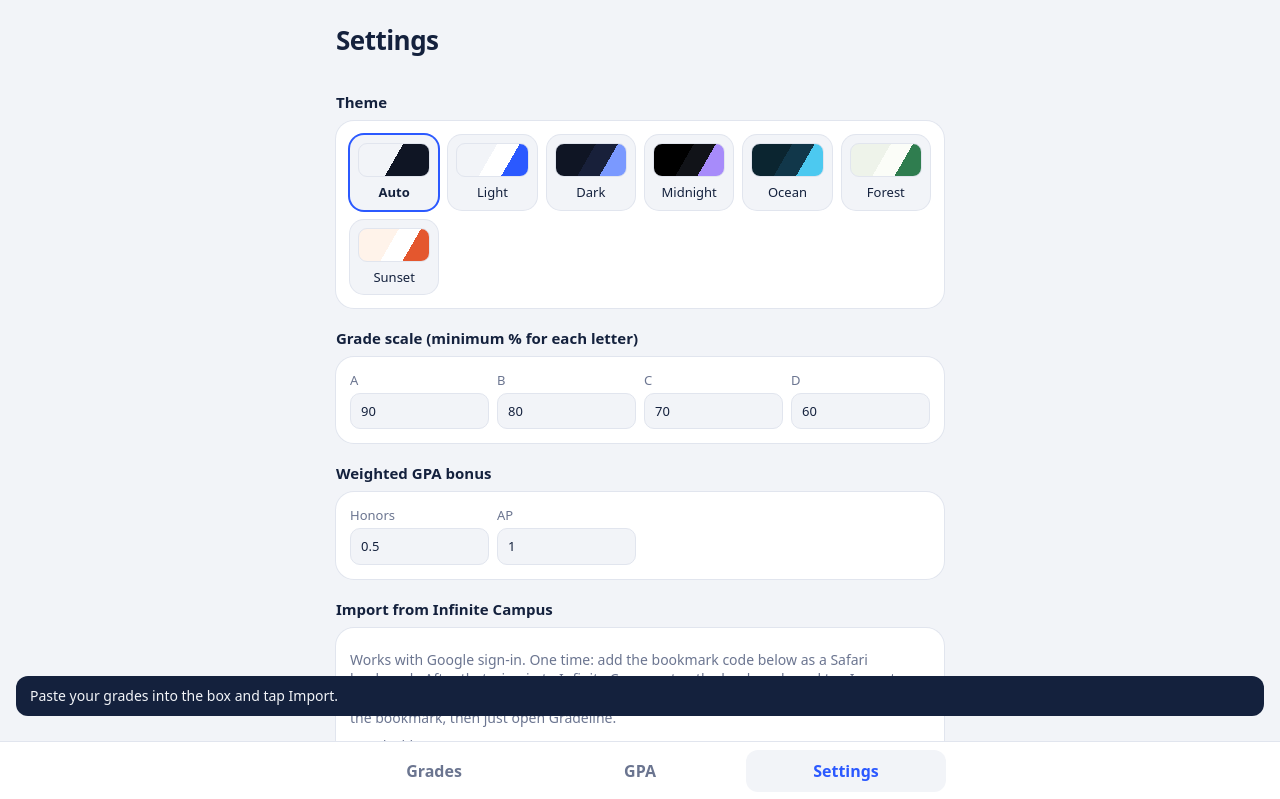
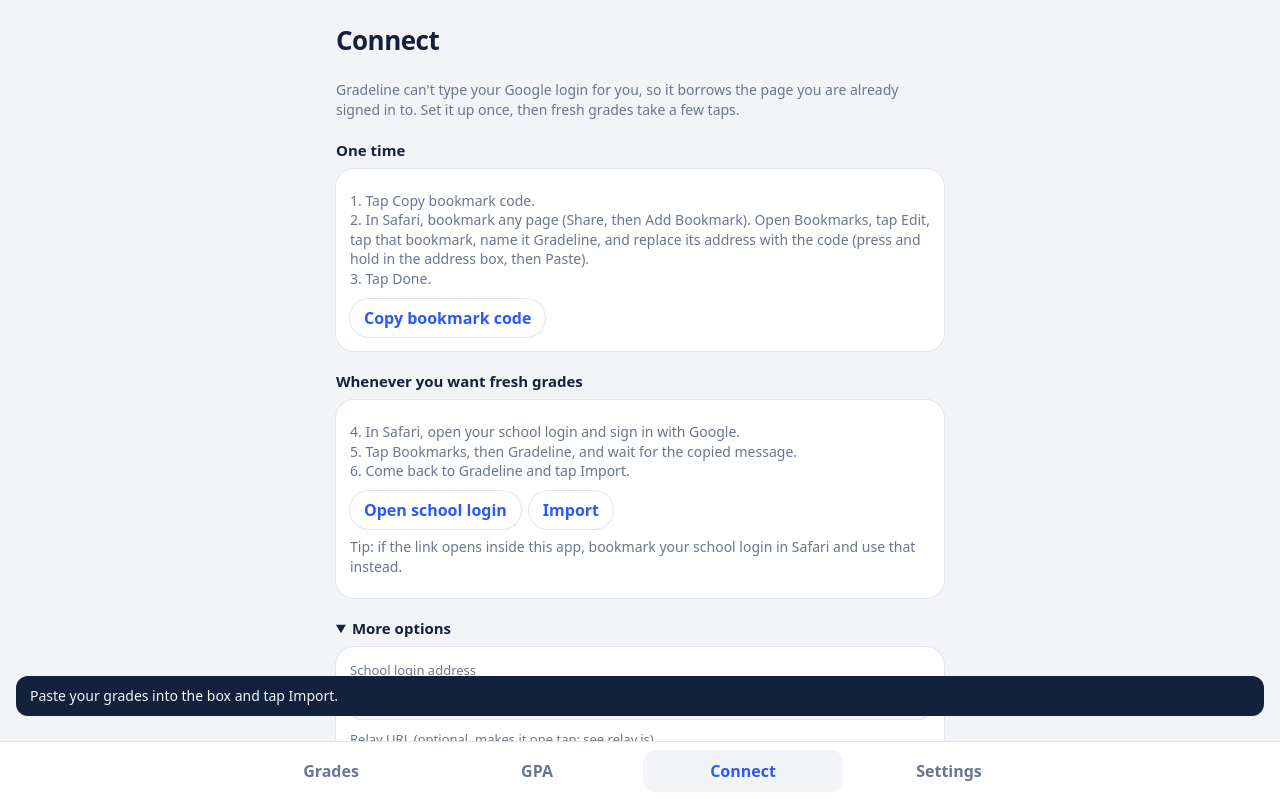
Before and after one commit to alexdifranco/Gradline, a plain HTML site: page index.html in a window 1280 px wide. Both pictures are taken after a click on the button "Import". Shown: the top 799 px of the page. Drawn offline with Linux system fonts and the light colour scheme.

Commit message:
Update index.html

```diff
--- a/index.html
+++ b/index.html
@@ -64,16 +64,18 @@ nav .on{color:var(--accent);background:var(--bg)}
 #toast{position:fixed;left:16px;right:16px;bottom:calc(84px + env(safe-area-inset-bottom));background:var(--ink);color:var(--bg);padding:10px 14px;border-radius:12px;display:none;font-size:14px}
 .themes{display:grid;grid-template-columns:repeat(auto-fill,minmax(88px,1fr));gap:10px}.sw{border:0;border-radius:14px;padding:8px;color:var(--ink);background:var(--bg);box-shadow:0 0 0 1px var(--line);font-size:13px}.sw i{display:block;height:34px;border-radius:9px;margin-bottom:6px;border:1px solid var(--line)}.sw.on{box-shadow:0 0 0 2px var(--accent);font-weight:700}
 summary{cursor:pointer;margin:20px 0 8px;font-size:15px;font-weight:700}
+a.pill{text-decoration:none;display:inline-block}
 .row-btns{display:flex;gap:8px;flex-wrap:wrap;margin-top:10px}
 textarea{min-height:90px;font-size:13px}
 </style></head><body>
 <main id="app"></main><div id="toast" role="status"></div>
-<nav><button data-t="grades">Grades</button><button data-t="gpa">GPA</button><button data-t="settings">Settings</button></nav>
+<nav><button data-t="grades">Grades</button><button data-t="gpa">GPA</button><button data-t="connect">Connect</button><button data-t="settings">Settings</button></nav>
 <script>
 const $=s=>document.querySelector(s),esc=s=>String(s??'').replace(/[&<>"']/g,c=>({'&':'&amp;','<':'&lt;','>':'&gt;','"':'&quot;',"'":'&#39;'}[c])),uid=()=>Math.random().toString(36).slice(2,9),num=v=>{const n=parseFloat(v);return isNaN(n)?null:n};
 const DEF={classes:[],scale:{A:90,B:80,C:70,D:60},bonus:{Regular:0,Honors:.5,AP:1},sync:{proxy:'',base:'',district:'',user:''}};
 let S=(()=>{try{const s=JSON.parse(localStorage.getItem('gl1'));return s?{...DEF,...s}:structuredClone(DEF)}catch{return structuredClone(DEF)}})(),view={t:'grades',id:null},WI={};
 const save=()=>{try{localStorage.setItem('gl1',JSON.stringify(S))}catch{}};
+S.sync=S.sync||{};S.sync.base=S.sync.base||'https://eastchesterny.infinitecampus.org/campus/portal/students/eastchester.jsp';S.sync.district=S.sync.district||'eastchester';
 const THEMES=[['auto','Auto','#f2f4f8','#0f1524','#2b59ff'],['light','Light','#f2f4f8','#fff','#2b59ff'],['dark','Dark','#0f1524','#18203a','#7a99ff'],['midnight','Midnight','#000','#111318','#a78bfa'],['ocean','Ocean','#0b2530','#11374a','#4cc9f0'],['forest','Forest','#eef3ea','#fbfdf8','#2f7d4f'],['sunset','Sunset','#fff3ea','#fff','#e4572e']];
 const curTheme=()=>{try{return localStorage.getItem('gl-theme')||'auto'}catch{return'auto'}};
 function applyMeta(){const m=document.querySelector('meta[name=theme-color]');if(m)m.content=getComputedStyle(document.documentElement).getPropertyValue('--bg').trim()||'#14213d'}
@@ -98,7 +100,7 @@ const ring=p=>`<div class="ring" style="--p:${p==null?0:Math.min(100,p)};--c:var
 const gpaBox=g=>g?`<section class="gpa"><div><small>Weighted GPA</small><b>${g.w.toFixed(2)}</b></div><div><small>Unweighted GPA</small><b>${g.u.toFixed(2)}</b></div></section>`:'';
 function row(c){const p=calc(c),a=calc(c,false),d=p!=null&&a!=null?p-a:0;
  return `<button class="row" data-a="open" data-id="${c.id}">${ring(p)}<span><h3>${esc(c.name)}</h3><small>${esc(c.teacher?c.teacher+', ':'')}${c.lv}</small></span>${Math.abs(d)>.05?`<em class="${d>0?'up':'dn'}">${d>0?'+':''}${d.toFixed(1)}</em>`:''}</button>`}
-function grades(){const g=gpa(),b=S.sync.base||'',ok=/^https:\/\//.test(b);return `<header><h1>Grades</h1><button class="pill" data-a="importnow">Import</button><button class="pill" data-a="addc">Add</button></header>${gpaBox(g)}${S.classes.length?'':'<section class="card"><b>Get your grades in</b><p class="hint">1. Open Settings and add the Import bookmark (one time).<br>2. Sign in to Infinite Campus in Safari and tap the bookmark.<br>3. Come back here and tap Import.</p></section>'}${S.classes.map(row).join('')}<p class="hint">${S.last?'Imported '+new Date(S.last).toLocaleString([],{dateStyle:'medium',timeStyle:'short'})+'. ':''}${ok?`<a href="${esc(b)}" target="_blank" rel="noopener" style="color:var(--accent)">Open Infinite Campus</a>`:''}</p>`}
+function grades(){const g=gpa(),b=S.sync.base||'',ok=/^https:\/\//.test(b);return `<header><h1>Grades</h1><button class="pill" data-a="importnow">Import</button><button class="pill" data-a="addc">Add</button></header>${gpaBox(g)}${S.classes.length?'':'<section class="card"><b>Get your grades in</b><p class="hint">Open the Connect tab. It walks you through a one-time bookmark setup, then signing in with Google and tapping Import.</p></section>'}${S.classes.map(row).join('')}<p class="hint">${S.last?'Imported '+new Date(S.last).toLocaleString([],{dateStyle:'medium',timeStyle:'short'})+'. ':''}${ok?`<a href="${esc(b)}" target="_blank" rel="noopener" style="color:var(--accent)">Open Infinite Campus</a>`:''}</p>`}
 function detail(c){
  if(!c){view.id=null;return grades()}
  const p=calc(c),a=calc(c,false),real=c.items.some(i=>!i.mock),cs=c.cats.length?`<select id="nc">${c.cats.map(k=>`<option>${esc(k.n)}</option>`).join('')}</select>`:'';
@@ -120,25 +122,29 @@ function settings(){const y=S.sync,sc=S.scale,b=S.bonus;
  <h2>Theme</h2><section class="card themes">${THEMES.map(t=>`<button class="sw${t[0]===curTheme()?' on':''}" data-a="theme" data-v="${t[0]}"><i style="background:${t[0]==='auto'?`linear-gradient(120deg,${t[2]} 50%,${t[3]} 50%)`:`linear-gradient(120deg,${t[2]} 0 45%,${t[3]} 45% 70%,${t[4]} 70%)`}"></i>${t[1]}</button>`).join('')}</section>
  <h2>Grade scale (minimum % for each letter)</h2><section class="card two">${['A','B','C','D'].map(k=>`<label>${k}<input type="number" value="${sc[k]}" data-f="s" data-k="${k}"></label>`).join('')}</section>
  <h2>Weighted GPA bonus</h2><section class="card two">${['Honors','AP'].map(k=>`<label>${k}<input type="number" step="0.1" value="${b[k]}" data-f="b" data-k="${k}"></label>`).join('')}</section>
- <h2>Import from Infinite Campus</h2><section class="card"><p class="hint">Works with Google sign-in. One time: add the bookmark code below as a Safari bookmark. After that, sign in to Infinite Campus, tap the bookmark, and tap Import on the Grades tab. With a relay URL (see relay.js), your grades update by themselves: tap the bookmark, then just open Gradeline.</p>
- <label>Portal address<input value="${esc(y.base)}" placeholder="https://campus.yourdistrict.org" data-f="sy" data-k="base"></label>
- <label>Relay URL (optional, makes it one tap)<input value="${esc(y.relay||'')}" placeholder="https://gradeline-relay.you.workers.dev" data-f="sy" data-k="relay"></label>
- <label style="margin-top:10px">Bookmark code${y.relay&&y.key?' (one-tap version)':''}<textarea id="bm" readonly>${esc(bmCode())}</textarea></label><div class="row-btns"><button class="pill" data-a="copybm">Copy bookmark code</button></div>
- <label style="margin-top:14px">Paste grades here<textarea id="ic" placeholder="GRADELINE:[..."></textarea></label><div class="row-btns"><button class="pill" data-a="pasteic">Paste from clipboard</button><button class="pill" data-a="importic">Import</button></div></section>
  <details><summary>Advanced: username and password sync (needs a proxy)</summary><section class="card form"><p class="hint wide">Needs your own grade proxy (worker.js, free on Cloudflare). Your password is sent only to that proxy and is never saved here.</p>
  <label class="wide">Proxy URL<input value="${esc(y.proxy)}" placeholder="https://gradeline.you.workers.dev" data-f="sy" data-k="proxy"></label>
   <label>District name (appName)<input value="${esc(y.district)}" data-f="sy" data-k="district"></label><label>Username<input value="${esc(y.user)}" autocomplete="username" data-f="sy" data-k="user"></label>
  <label class="wide">Password<input id="pw" type="password" autocomplete="current-password"></label><button class="pill wide" data-a="sync">Sync grades</button></section></details>
  <h2>Your data</h2><section class="card"><textarea id="dj" placeholder="Export fills this box. Paste a backup here and choose Import."></textarea>
  <div class="row-btns"><button class="pill" data-a="export">Export</button><button class="pill" data-a="import">Import</button><button class="pill" data-a="demo">Load sample data</button><button class="pill bad" data-a="clear">Erase everything</button></div></section>`}
-function render(){document.querySelectorAll('nav button').forEach(b=>b.classList.toggle('on',b.dataset.t===view.t));$('#app').innerHTML=view.id?detail(cur()):({grades,gpa:gpaV,settings})[view.t]()}
+function connect(){const y=S.sync;return `<header><h1>Connect</h1></header>
+ <p class="hint">Gradeline can't type your Google login for you, so it borrows the page you are already signed in to. Set it up once, then fresh grades take a few taps.</p>
+ <h2>One time</h2><section class="card"><p class="hint">1. Tap Copy bookmark code.<br>2. In Safari, bookmark any page (Share, then Add Bookmark). Open Bookmarks, tap Edit, tap that bookmark, name it Gradeline, and replace its address with the code (press and hold in the address box, then Paste).<br>3. Tap Done.</p><div class="row-btns"><button class="pill" data-a="copybm">Copy bookmark code</button></div></section>
+ <h2>Whenever you want fresh grades</h2><section class="card"><p class="hint">4. In Safari, open your school login and sign in with Google.<br>5. Tap Bookmarks, then Gradeline, and wait for the copied message.<br>6. Come back to Gradeline and tap Import.</p><div class="row-btns"><a class="pill" href="${esc(y.base||'#')}" target="_blank" rel="noopener">Open school login</a><button class="pill" data-a="importnow">Import</button></div><p class="hint">Tip: if the link opens inside this app, bookmark your school login in Safari and use that instead.</p></section>
+ <details><summary>More options</summary><section class="card form">
+ <label class="wide">School login address<input value="${esc(y.base||'')}" data-f="sy" data-k="base"></label>
+ <label class="wide">Relay URL (optional, makes it one tap; see relay.js)<input value="${esc(y.relay||'')}" placeholder="https://gradeline-relay.you.workers.dev" data-f="sy" data-k="relay"></label>
+ <label class="wide">Bookmark code${y.relay&&y.key?' (one-tap version)':''}<textarea id="bm" readonly>${esc(bmCode())}</textarea></label>
+ <label class="wide">Paste grades here<textarea id="ic" placeholder="GRADELINE:[..."></textarea></label><div class="row-btns wide"><button class="pill" data-a="pasteic">Paste from clipboard</button><button class="pill" data-a="importic">Import pasted grades</button></div></section></details>`}
+function render(){document.querySelectorAll('nav button').forEach(b=>b.classList.toggle('on',b.dataset.t===view.t));$('#app').innerHTML=view.id?detail(cur()):({grades,gpa:gpaV,connect,settings})[view.t]()}
 function mapIC(d){const out=[];for(const en of [].concat(d||[])){let pick=null;for(const t of en.terms||[])if((t.courses||[]).some(c=>(c.gradingTasks||[]).some(g=>g.progressPercent!=null)))pick=t;
  for(const c of pick?.courses||[]){const g=(c.gradingTasks||[]).filter(g=>g.progressPercent!=null).pop();out.push({name:c.courseName||c.sectionName||'Course',teacher:c.teacherDisplay||'',pct:g?g.progressPercent:null,sid:c.sectionID})}}return out}
 function merge(list){for(const x of list){let c=S.classes.find(c=>x.sid!=null&&c.sid==x.sid)||S.classes.find(c=>c.name===x.name);if(!c){c=mk(x.name);S.classes.push(c)}Object.assign(c,{sid:x.sid,teacher:x.teacher||'',pct:x.pct})}S.last=Date.now();save()}
 function importText(t){try{const l=JSON.parse(t.trim().replace(/^GRADELINE:/,''));if(!Array.isArray(l)||!l.length||!l.every(x=>x&&x.name))throw 0;merge(l);toast('Imported '+l.length+' classes.');view={t:'grades',id:null};render()}catch{toast('That does not look like text copied by the Gradeline bookmark.')}}
 const importIC=()=>importText($('#ic').value);
 async function pull(){const y=S.sync;if(!y.relay||!y.key)return false;try{const r=await fetch(y.relay.replace(/\/+$/,'')+'/get?k='+y.key,{cache:'no-store'});if(!r.ok)return false;const j=await r.json();if(!j||!Array.isArray(j.d)||j.t<=(S.relayT||0))return false;merge(j.d);S.relayT=j.t;save();toast('Grades updated from Infinite Campus.');return true}catch{return false}}
-async function importNow(){if(S.sync.relay&&S.sync.key){const ok=await pull();if(!ok)toast('No new grades yet. Tap the Gradeline bookmark in Infinite Campus first.');return render()}try{const t=await navigator.clipboard.readText();if(!/^\s*GRADELINE:/.test(t))return toast('Nothing to import yet. Tap the Gradeline bookmark in Infinite Campus first.');importText(t)}catch{view={t:'settings',id:null};render();toast('Paste your grades into the box and tap Import.')}}
+async function importNow(){if(S.sync.relay&&S.sync.key){const ok=await pull();if(!ok)toast('No new grades yet. Tap the Gradeline bookmark in Infinite Campus first.');return render()}try{const t=await navigator.clipboard.readText();if(!/^\s*GRADELINE:/.test(t))return toast('Nothing to import yet. Tap the Gradeline bookmark in Infinite Campus first.');importText(t)}catch{view={t:'connect',id:null};render();document.querySelector('details')?.setAttribute('open','');toast('Paste your grades into the box and tap Import.')}}
 async function sync(){const y=S.sync,pw=$('#pw').value;if(!y.proxy||!y.base||!y.district||!y.user||!pw)return toast('Fill in every sync field first.');toast('Syncing…');
  try{const r=await fetch(y.proxy,{method:'POST',headers:{'content-type':'application/json'},body:JSON.stringify({base:y.base.replace(/\/+$/,''),district:y.district,username:y.user,password:pw})});
   if(!r.ok)throw Error(r.status===401?'Login failed. Check username, password and district name.':'Proxy returned error '+r.status);
@@ -164,7 +170,7 @@ document.addEventListener('click',e=>{const b=e.target.closest('[data-a],[data-t
  else if(a==='addi'||a==='addm'){c.items.push({id:uid(),n:'',c:'',e:null,t:100,mock:a==='addm'});save()}
  else if(a==='deli'){c.items=c.items.filter(i=>i.id!==b.dataset.i);save()}
  else if(a==='need')return need();
- else if(a==='copybm'){navigator.clipboard.writeText(bmCode()).then(()=>toast('Copied. Now add it as a Safari bookmark.')).catch(()=>{$('#bm').select();toast('Select all and copy the code.')});return}
+ else if(a==='copybm'){navigator.clipboard.writeText(bmCode()).then(()=>toast('Copied. Now add it as a Safari bookmark.')).catch(()=>{toast('Could not copy. Open More options and copy the code by hand.')});return}
  else if(a==='pasteic'){navigator.clipboard.readText().then(t=>{$('#ic').value=t}).catch(()=>toast('Press and hold the box, then choose Paste.'));return}
  else if(a==='importic')return importIC();
  else if(a==='importnow')return importNow();
```
